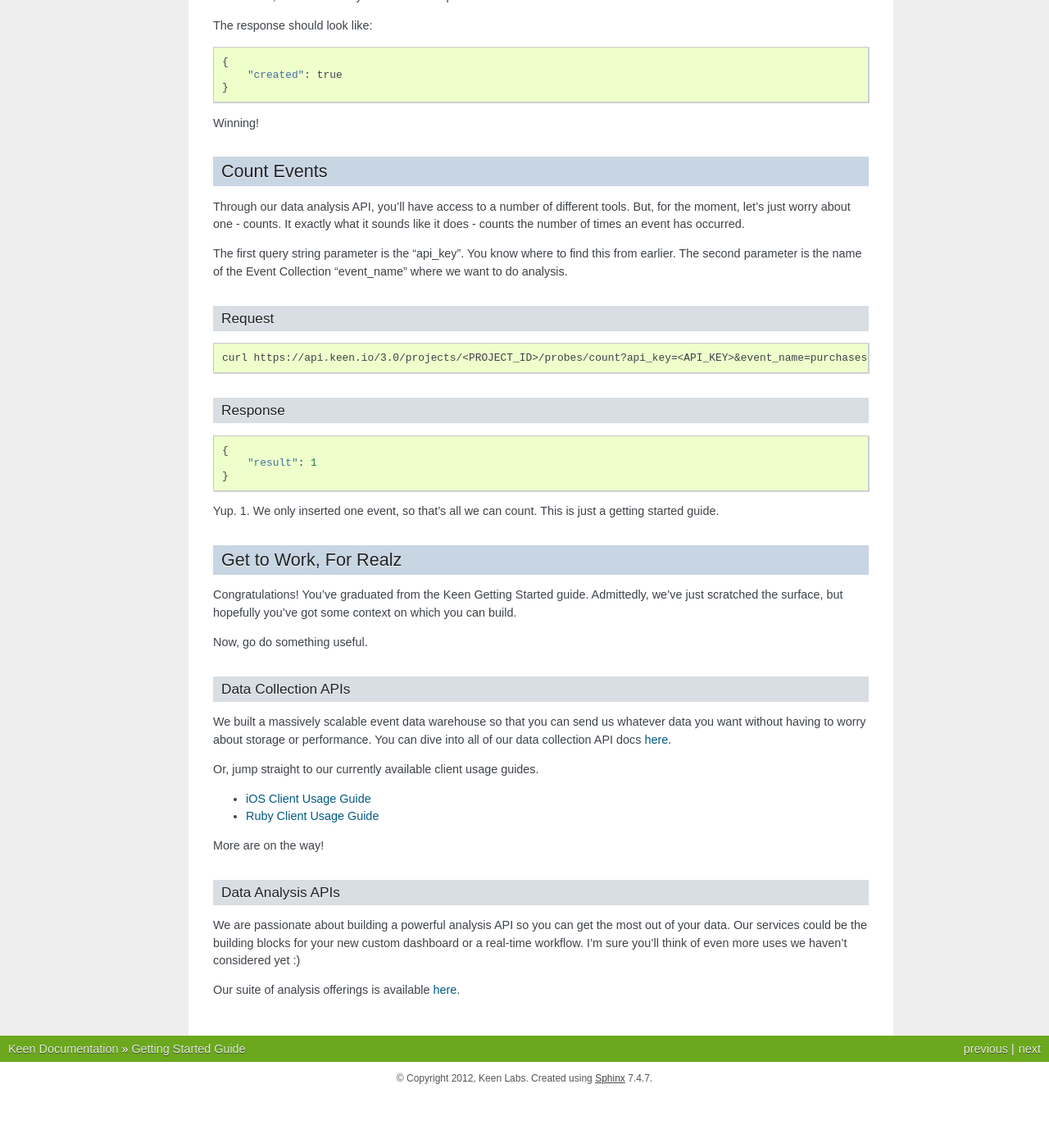
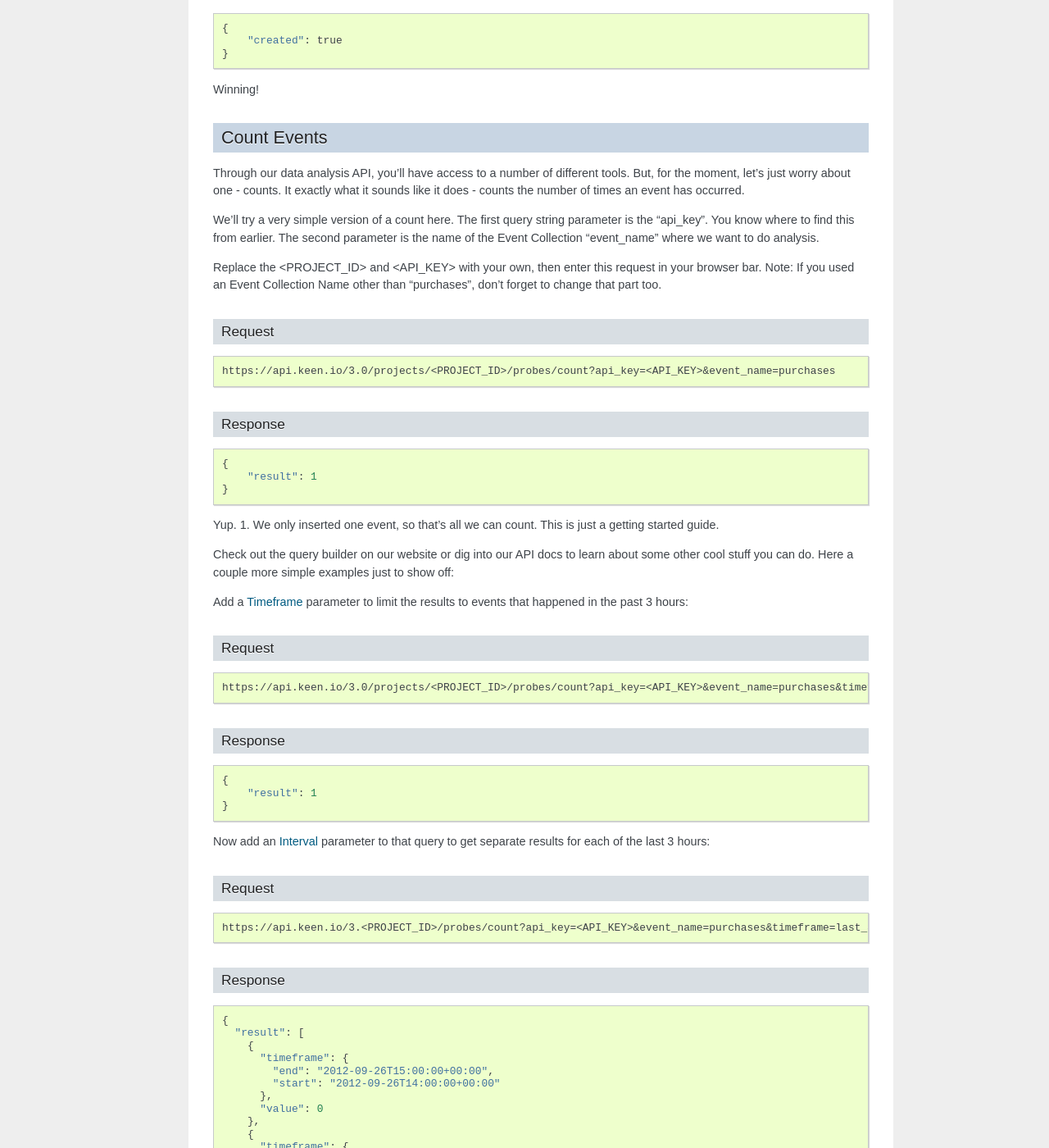
Before and after one commit to keenlabs/Keen-Docs, a Sphinx documentation site: the page built from source/getting_started_guide.rst, in a window 1280 px wide and 1400 px high, scrolled down 1934 px. Shown: the whole window at 82% size. Built offline with Sphinx 7.4.7, drawn with Linux system fonts in a browser that asks for light colours; before the commit the page ends 3269 px from its top, so only the background shows below that; some of the changed text lies outside the part shown.

Commit message:
Getting Started Guide Practice Counts

```diff
--- a/source/data_analysis/saved_insights.rst
+++ b/source/data_analysis/saved_insights.rst
@@ -16,7 +16,7 @@
 The Probe is a complex URL with all of the query parameters encoded in the URI. The advantages of Probes are:
 
 1. You can modify probe query parameters on the fly programmatically, or even in your browser bar. For example, you could take the probe above and replace "average" with "minimum" to change the nature of the calculation.
-2. You can generate probe queries programmatically. For example, suppose your app generates memes, each with a unique ID. Every time a user creates a new meme, you could generate a probe to count how many times that meme was shared.
+2. You can generate probe queries programmatically. For example, suppose your app generates memes, each with a unique ID. Every time a user creates a new meme, you could generate a probe to count how many times that meme is shared.
 3. You can see all of the parameters used in the query directly in the URI.
 
 
--- a/source/event_data_modeling/event_data_intro.rst
+++ b/source/event_data_modeling/event_data_intro.rst
@@ -87,7 +87,7 @@
 
 Though it might seem counter-intuitive and redundant to send the same information (e.g. user info, platform info) with every event, it will make it much easier for you to segment your data later.
 
-Feel free to add or remove events and properties from your code at any time. Keen will automatically keep track of whatever you send, and your new properties will be available for filtering immediately.
+Feel free to add or remove events and properties from your code at any time. Keen will automatically keep track of whatever you send, and your new properties will be available for analysis immediately.
 
 .. _property-types:
 
--- a/source/getting_started_guide.rst
+++ b/source/getting_started_guide.rst
@@ -4,7 +4,7 @@
 ==================
 What Are We Doing?
 ==================
-This we believe: Getting started with Keen APIs should be easy. For the technical wizards among you, this guide will take you 8 minutes and you can dig into the advanced documentation. For the sorcerer's apprentices, this shouldn't take much more than 17 minutes. If it does, we've failed. `Let us know <team@keen.io>`_.
+This we believe: Getting started with Keen APIs should be easy. For the technical wizards among you, this guide will take you 8 minutes and you can dig into the advanced documentation. For the sorcerer's apprentices, this shouldn't take much more than 17 minutes. If it does, we've failed. `Let us know <team@keen.io?Subject=Getting Started Feedback>`_.
 
 Once you're through this guide, we hope you'll be square on the following:
 
@@ -43,14 +43,14 @@
 
 So we’ll insert a new "purchase" event into our project. The event looks like this::
 
-{
-  "body":{
-    "category": "magical animals",
-    "animal_type": "pegasus",
-    "username": "perseus",
-    "payment_type": "head of medusa"
-  }
-}
+	{
+	  "body":{
+	    "category": "magical animals",
+	    "animal_type": "pegasus",
+	    "username": "perseus",
+	    "payment_type": "head of medusa"
+	  }
+	}
 
 The format of this event is called `JSON <http://en.wikipedia.org/wiki/JSON>`_. All events are sent to Keen in this format.
 
@@ -77,7 +77,7 @@
 
 There are a couple things going on here.
 
-* First, we send the request to a URL that includes both the Project ID and the name of the Event Collection (purchases) where we want to store this event.
+* First, we send the request to a URL that includes both the Project ID and the name of the :ref:`Event Collection <event-collections>` (purchases) where we want to store this event.
 * Since the collection "purchases" doesn't exist yet, Keen creates a new event collection for you called "purchases" and stores your event there. Now you have a place to send all your purchase events in the future.
 * Second, we set headers for both authorization (with your API Key) and content-type (so the API knows it’s getting a JSON request).
 * Third, we set the body of the HTTP request to the contents of the file that we saved.
@@ -96,7 +96,10 @@
 
 Through our data analysis API, you'll have access to a number of different tools. But, for the moment, let's just worry about one - counts. It exactly what it sounds like it does - counts the number of times an event has occurred.
 
-The first query string parameter is the "api_key". You know where to find this from earlier. The second parameter is the name of the Event Collection "event_name" where we want to do analysis.
+We'll try a very simple version of a count here. The first query string parameter is the "api_key". You know where to find this from earlier. The second parameter is the name of the Event Collection "event_name" where we want to do analysis.
+
+Replace the <PROJECT_ID> and <API_KEY> with your own, then enter this request in your browser bar.
+Note: If you used an Event Collection Name other than "purchases", don't forget to change that part too.
 
 -------
 Request
@@ -104,7 +107,7 @@
 
 ::
 
-   curl https://api.keen.io/3.0/projects/<PROJECT_ID>/probes/count?api_key=<API_KEY>&event_name=purchases
+	https://api.keen.io/3.0/projects/<PROJECT_ID>/probes/count?api_key=<API_KEY>&event_name=purchases
 
 --------
 Response
@@ -118,6 +121,76 @@
 
 Yup. 1. We only inserted one event, so that's all we can count. This is just a getting started guide.
 
+Check out the query builder on our website or dig into our API docs to learn about some other cool stuff you can do. Here a couple more simple examples just to show off:
+
+Add a :doc:`data_analysis/timeframe` parameter to limit the results to events that happened in the past 3 hours:
+
+-------
+Request
+-------
+
+::
+
+	https://api.keen.io/3.0/projects/<PROJECT_ID>/probes/count?api_key=<API_KEY>&event_name=purchases&timeframe="last_3_hours"
+
+--------
+Response
+--------
+
+::
+
+	    {
+	        "result": 1
+	    }
+
+Now add an :doc:`data_analysis/interval` parameter to that query to get separate results for each of the last 3 hours:
+
+-------
+Request
+-------
+
+::
+
+	https://api.keen.io/3.<PROJECT_ID>/probes/count?api_key=<API_KEY>&event_name=purchases&timeframe=last_3_hours&interval=hours
+
+--------
+Response
+--------
+
+::
+
+	{
+	  "result": [
+	    {
+	      "timeframe": {
+	        "end": "2012-09-26T15:00:00+00:00",
+	        "start": "2012-09-26T14:00:00+00:00"
+	      },
+	      "value": 0
+	    },
+	    {
+	      "timeframe": {
+	        "end": "2012-09-26T16:00:00+00:00",
+	        "start": "2012-09-26T15:00:00+00:00"
+	      },
+	      "value": 0
+	    },
+	    {
+	      "timeframe": {
+	        "end": "2012-09-26T17:00:00+00:00",
+	        "start": "2012-09-26T16:00:00+00:00"
+	      },
+	      "value": 1
+	    }
+	  ]
+	}
+
+That's just the beginning. You'll find a lot more analysis tools on `our website <http://keen.io>`_ and our :doc:`api docs<data_analysis/data_analysis>`.
+
+.. image:: keen_tools.*
+
+
+
 =======================
 Get to Work, For Realz
 =======================
@@ -126,10 +199,14 @@
 
 Now, go do something useful.
 
+Actually, before you do that, could you please let us know what you thought of this guide? What would make it better or less confusing? Drop a note to `team@keen.io <team@keen.io?Subject=Getting Started Feedback>`_.
+
+On to the good stuff...
+
 --------------------
 Data Collection APIs
 --------------------
-We built a massively scalable event data warehouse so that you can send us whatever data you want without having to worry about storage or performance. You can dive into all of our data collection API docs :doc:`here <data_collection/data_collection>`.
+We built a massively scalable event data warehouse so that you can send us whatever data you want without having to worry about storage or performance. Dive into :doc:`our data collection API docs <data_collection/data_collection>`.
 
 Or, jump straight to our currently available client usage guides.
 
@@ -146,4 +223,4 @@
 ------------------
 We are passionate about building a powerful analysis API so you can get the most out of your data. Our services could be the building blocks for your new custom dashboard or a real-time workflow. I’m sure you’ll think of even more uses we haven’t considered yet :)
 
-Our suite of analysis offerings is available :doc:`here </data_analysis/data_analysis>`.
+Now that you've sent at least one sample event, you can login to Keen.io and check out our query builders. You'll notice that all of the custom properties you send are immediately available for probing. If you're more interested in the API itself, check out our :doc:`documentation on our suite of analysis API offerings</data_analysis/data_analysis>`.
```
Also changed, not shown: other parts of source/getting_started_guide.rst (+1 -1 lines).
